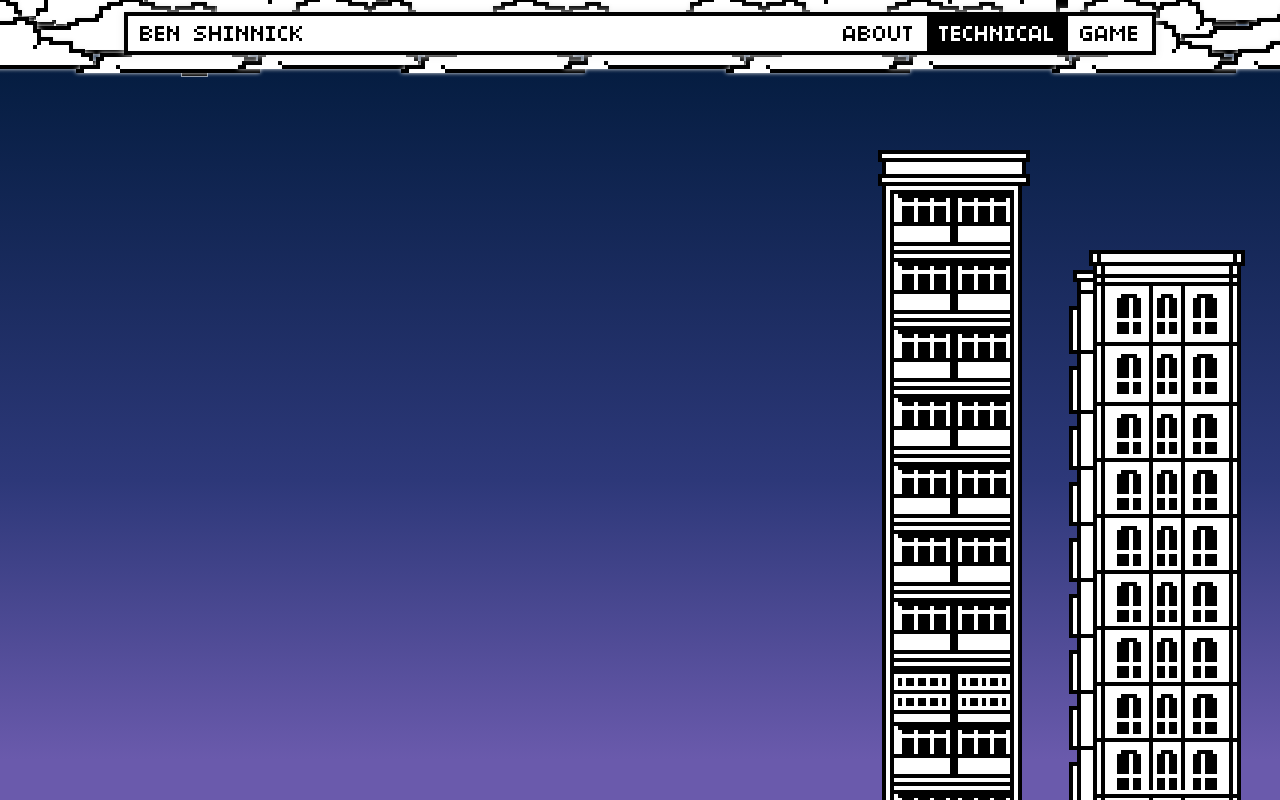
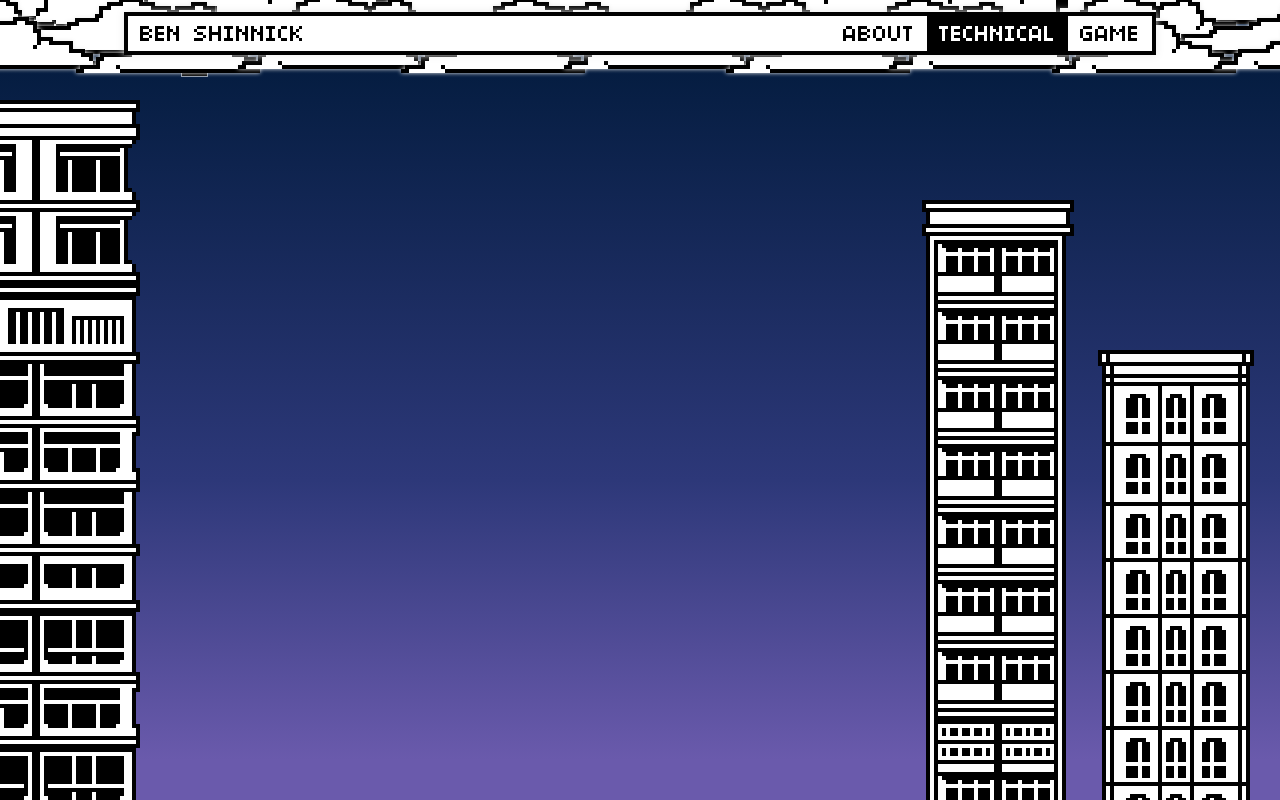
Before and after one commit to benshinnick/personal-website, a React (Create React App) app: page / in a window 1280 px wide. Shown: the top 800 px of the page. Built offline with nearby package versions, Linux system fonts and the light colour scheme.

Commit message:
Added building 3

```diff
--- a/src/PersonalWebsite/PersonalWebsite.jsx
+++ b/src/PersonalWebsite/PersonalWebsite.jsx
@@ -35,13 +35,13 @@ export default class PersonalWebsite extends React.Component {
 
     handleScroll = () => {
         this.rocketGuyRef.current.moveOnScroll()
-        if ((window.innerHeight + window.scrollY + 25) >= document.body.offsetHeight) {
+        if ((window.innerHeight + window.scrollY + 50) >= document.body.offsetHeight) {
             scrollPos = 'bottom'
             if(this.state.currentPage === 'home') {
                 this.changeToTechnicalPage()
             }
         }
-        else if (window.scrollY <= 25) {
+        else if (window.scrollY <= 50) {
             scrollPos = 'top'
             if(this.state.currentPage === 'technical') {
                 this.changeToHomePage()
--- a/src/PersonalWebsite/TechnicalPage/Buildings/Buildings.css
+++ b/src/PersonalWebsite/TechnicalPage/Buildings/Buildings.css
@@ -1,8 +1,8 @@
 #building-1 {
     background-image: url(./BuildingSprites/building1.png);
-    top: 250px;
-    right: 35px;
-    width: 176px;
+    top: 350px;
+    right: 2vw;
+    width: 156px;
     height: 772px;
     position: fixed;
     transform-origin: top right;
@@ -11,11 +11,22 @@
 
 #building-2 {
     background-image: url(./BuildingSprites/building2.png);
-    top:   150px;
-    right: 250px;
+    top:   200px;
+    right: calc(2vw + 180px);
     width: 152px;
     height: 780px;
     position: fixed;
     transform-origin: top right;
     z-index: 1;
 }
+
+#building-3 {
+    background-image: url(./BuildingSprites/building3.png);
+    top: 100px;
+    left: calc(15vw - 260px);
+    width: 208px;
+    height: 896px;
+    position: fixed;
+    transform-origin: top right;
+    z-index: 1;
+}
--- a/src/PersonalWebsite/TechnicalPage/Buildings/Buildings.jsx
+++ b/src/PersonalWebsite/TechnicalPage/Buildings/Buildings.jsx
@@ -7,6 +7,7 @@ export default class Buildings extends React.Component {
             <div>
                 <div id='building-1' className='sprite'></div>
                 <div id='building-2' className='sprite'></div>
+                <div id='building-3' className='sprite'></div>
             </div>
         );
     }
```
Also changed, not shown: src/PersonalWebsite/TechnicalPage/Buildings/BuildingSprites/building1.png, src/PersonalWebsite/TechnicalPage/Buildings/BuildingSprites/building3.png (added).
